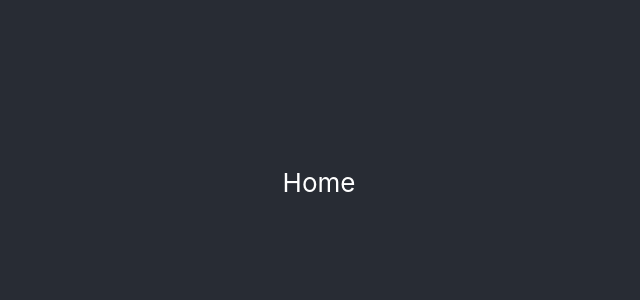
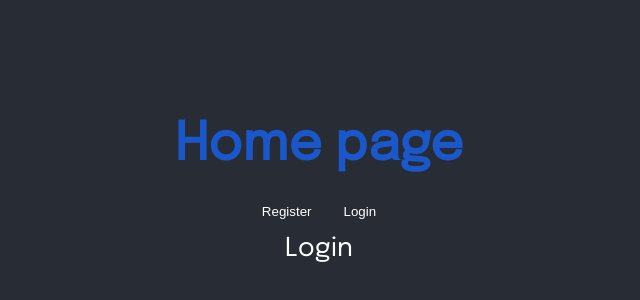
Before and after one commit to StyvenSoft/user-authentication, a React (Create React App) app in the folder frontend/: page /Login in a window 1280 px wide. Shown: the part 218-518 px from the top of the page, without its empty margins (321-961 px from the left). Built offline with nearby package versions, Linux system fonts and the light colour scheme.

Commit message:
Components initial auth buttons router

```diff
--- a/frontend/src/App.css
+++ b/frontend/src/App.css
@@ -1,3 +1,34 @@
+
+
+* {
+  margin: 0;
+  padding: 0;
+  box-sizing: border-box;
+}
+
+a {
+  color: rgb(26, 87, 202);
+  text-decoration: unset;
+}
+
+ul {
+  margin-left: 1.5rem;
+  list-style: none;
+}
+
+button,
+input[type="sutmit"] {
+  border: none;
+  background: none;
+  color: unset;
+  cursor: pointer;
+  padding: 1rem;
+}
+
+h1, h2, h3, h4, h5, h6, p, ul, ol {
+  margin: 1rem 0;
+}
+
 .App {
   text-align: center;
 }
--- a/frontend/src/App.js
+++ b/frontend/src/App.js
@@ -2,13 +2,19 @@ import React from 'react';
 import './App.css';
 import { BrowserRouter, Switch, Route } from "react-router-dom";
 import Home from './components/pages/Home';
+import Login from './components/auth/Login';
+import Register from './components/auth/Register';
+import Header from './components/layout/Header';
 
 export default function App() {
   return (
     <div className="App App-header">
       <BrowserRouter>
+        <Header></Header>
         <Switch>
-          <Route path="/" component={Home} />
+          <Route exact path="/" component={Home} />
+          <Route path="/Login" component={Login} />
+          <Route path="/Register" component={Register} />
         </Switch>
       </BrowserRouter>
     </div>
--- /dev/null
+++ b/frontend/src/components/auth/AuthOptions.js
@@ -0,0 +1,16 @@
+import React from 'react'
+import { useHistory } from 'react-router-dom'
+
+export default function AuthOptions() {
+
+    const history = useHistory();
+    const register = () => history.push("/register");
+    const login = () => history.push("/login");
+
+    return (
+        <div>
+            <button onClick={register}>Register</button>
+            <button onClick={login}>Login</button>
+        </div>
+    )
+}
--- /dev/null
+++ b/frontend/src/components/auth/Login.js
@@ -0,0 +1,9 @@
+import React from 'react'
+
+export default function Login() {
+    return (
+        <div>
+            Login
+        </div>
+    )
+}
--- /dev/null
+++ b/frontend/src/components/auth/Register.js
@@ -0,0 +1,9 @@
+import React from 'react'
+
+export default function Register() {
+    return (
+        <div>
+            Register
+        </div>
+    )
+}
--- /dev/null
+++ b/frontend/src/components/layout/Header.js
@@ -0,0 +1,14 @@
+import React from 'react'
+import { Link } from 'react-router-dom'
+import AuthOptions from '../auth/AuthOptions'
+
+export default function Header() {
+    return (
+        <div>
+            <Link to="/">
+                <h1>Home page</h1>
+            </Link>
+            <AuthOptions />
+        </div>
+    )
+}
--- a/frontend/src/index.css
+++ b/frontend/src/index.css
@@ -1,10 +1,8 @@
+@import url('https://fonts.googleapis.com/css2?family=Epilogue&display=swap');
+
 body {
   margin: 0;
-  font-family: -apple-system, BlinkMacSystemFont, 'Segoe UI', 'Roboto', 'Oxygen',
-    'Ubuntu', 'Cantarell', 'Fira Sans', 'Droid Sans', 'Helvetica Neue',
-    sans-serif;
-  -webkit-font-smoothing: antialiased;
-  -moz-osx-font-smoothing: grayscale;
+  font-family: 'Epilogue', sans-serif;
 }
 
 code {
```
